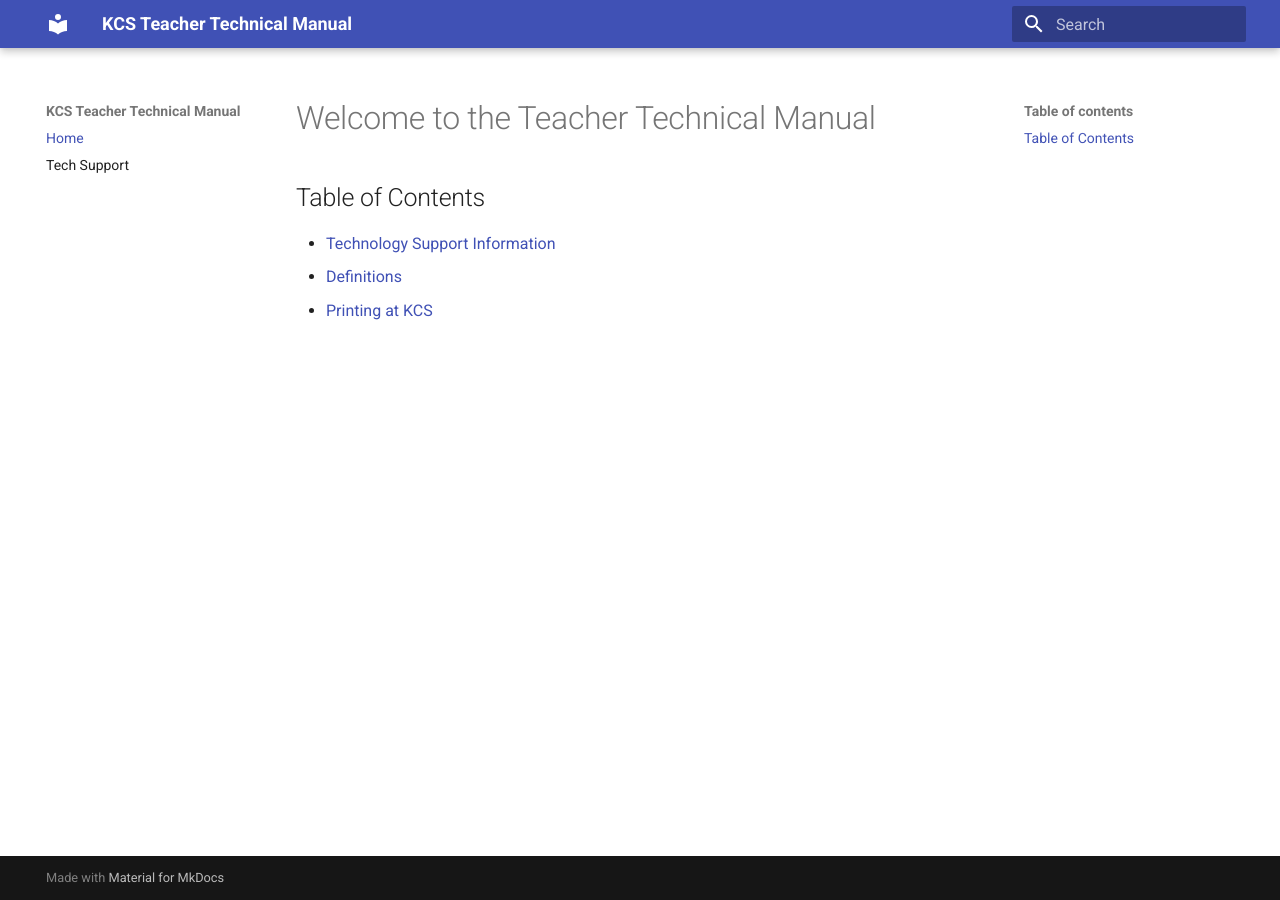
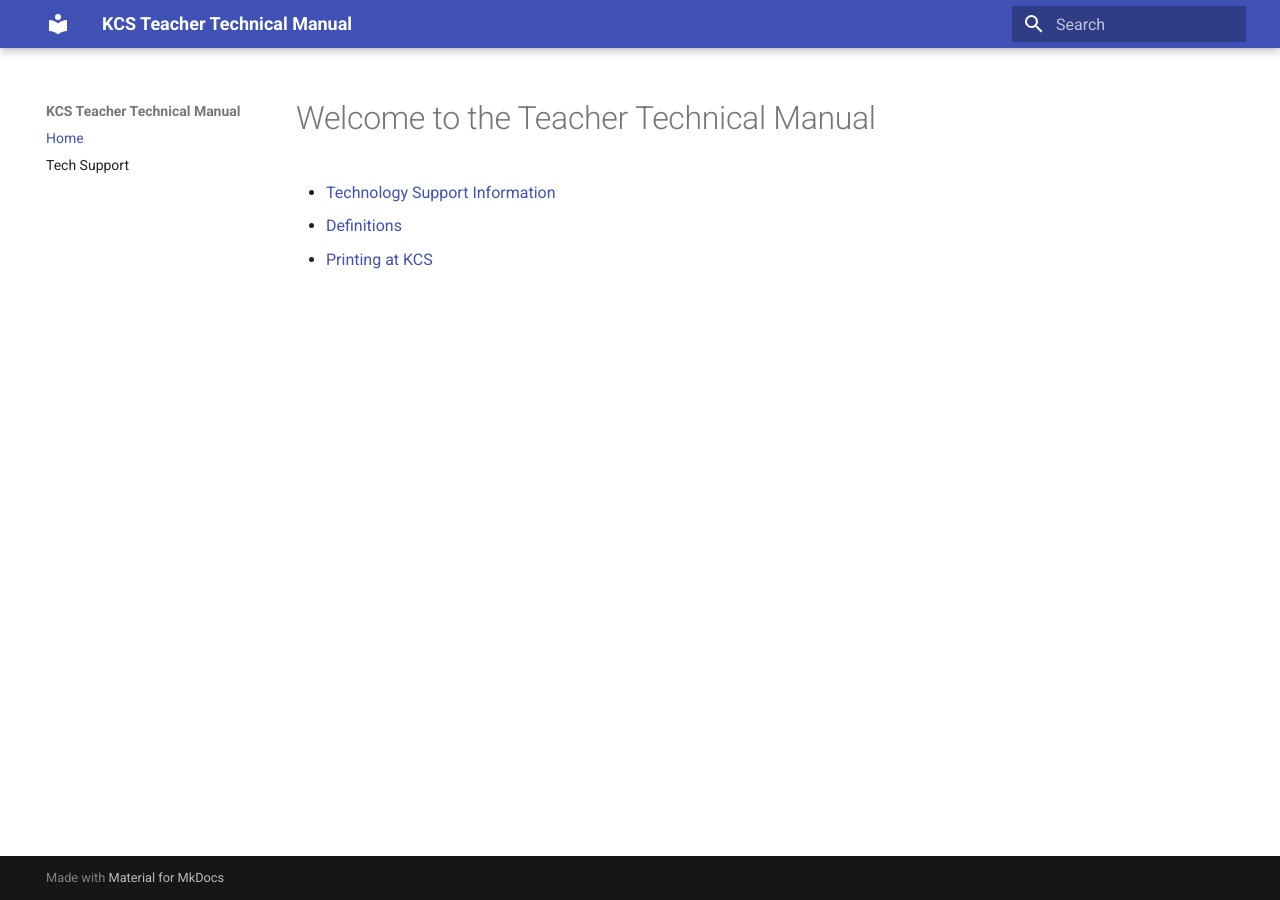
Before and after one commit to Kenton-City-Schools/TeacherTechnicalManual, an MkDocs documentation site: the page built from docs/index.md, in a window 1280 px wide. Built offline with MkDocs 1.6.1 and Material for MkDocs 9.7.7, drawn with Linux system fonts in a browser that asks for light colours.

Commit message:
Table of Contents was redundant

```diff
--- a/docs/index.md
+++ b/docs/index.md
@@ -1,6 +1,4 @@
 # Welcome to the Teacher Technical Manual
-
-## Table of Contents
 
 * [Technology Support Information](techsupport.md)
 * [Definitions](definitions.md)
```
